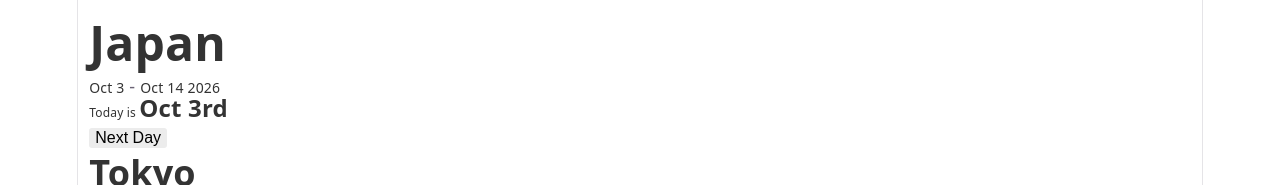
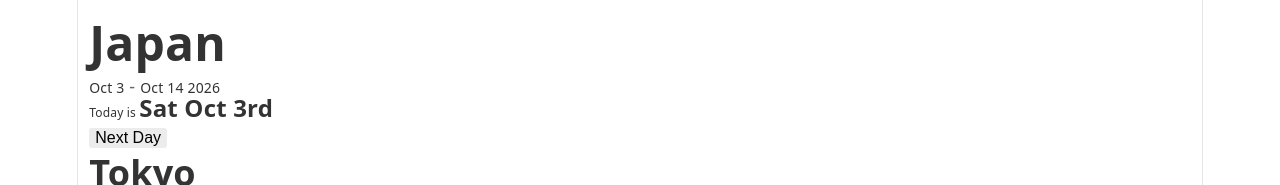
Before and after one commit to nuplex/tripchecked, a React (Vite) app: page / in a window 1280 px wide. Shown: the top 185 px of the page. Built offline with nearby package versions, Linux system fonts and the light colour scheme.

Commit message:
Update App.tsx

```diff
--- a/src/App.tsx
+++ b/src/App.tsx
@@ -30,6 +30,7 @@ const $TRIP: Trip = Japan2026TripData;
 const DATE_FORMAT_MONTH_DAY = "MMM D";
 const DATE_FORMAT_DOTW_DAY = "MMM Do";
 const DATE_FORMAT_COMPARE = "MM/D/YYYY";
+const DATE_FORMAT_DOTW_DAY2 = "ddd MMM Do";
 
 const COLOR_PHRASEBOOK_PRIMARY = "#cc5757";
 const COLOR_ACCOMMODATION_PRIMARY = "#ecc30b";
@@ -719,7 +720,7 @@ function Today({
   return (
     <LabelledElement
       label={<Text text={'Today is '} type={'small_header'}/>}
-      element={<Date timestamp={+today} format={DATE_FORMAT_DOTW_DAY} inline={true} bold={true} size="24px"/>}
+      element={<Date timestamp={+today} format={DATE_FORMAT_DOTW_DAY2} inline={true} bold={true} size="24px"/>}
     />
   );
 }
```
